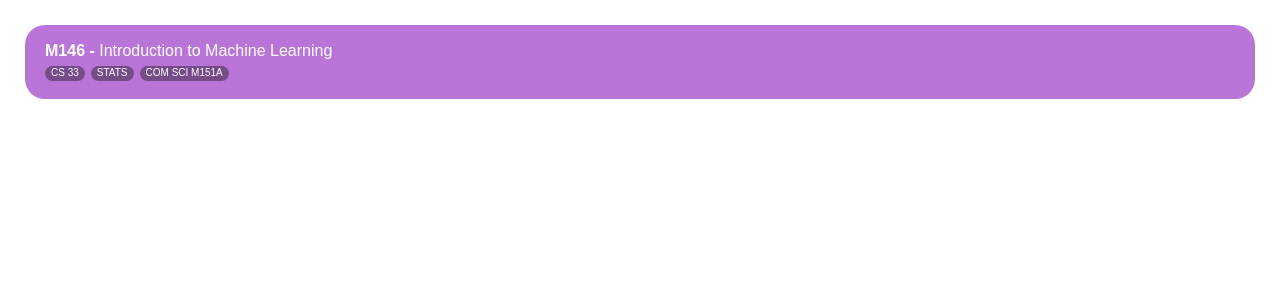
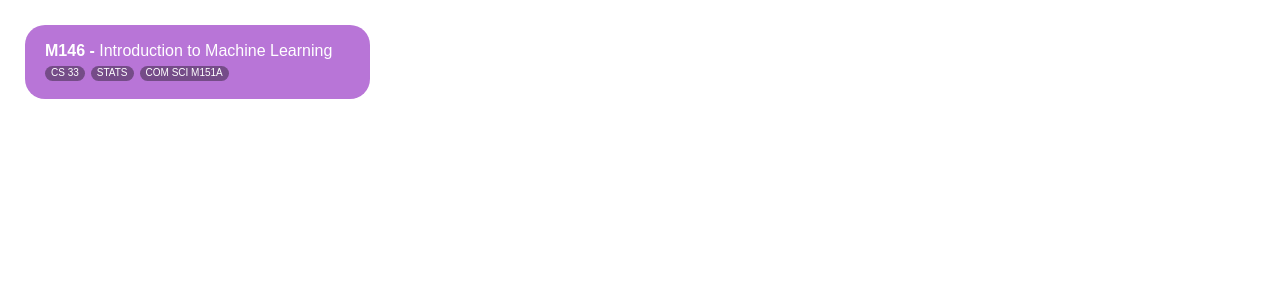
Before and after one commit to ucladevx/Aphrodite, a React (Create React App) app: page /classCard in a window 1280 px wide. Shown: the top 300 px of the page. Built offline with nearby package versions, Linux system fonts and the light colour scheme.

Commit message:
width adjustment

```diff
--- a/src/Components/ClassCard/ClassCard.css
+++ b/src/Components/ClassCard/ClassCard.css
@@ -3,8 +3,8 @@
   background-color: #b875d7;
   border-radius: 20px;
 
-  /*width: 305px;
-  height: 235px; */
+  width: 305px;
+  /*height: 235px; */
 
   padding-right: 20px;
   padding-left: 20px;
```
